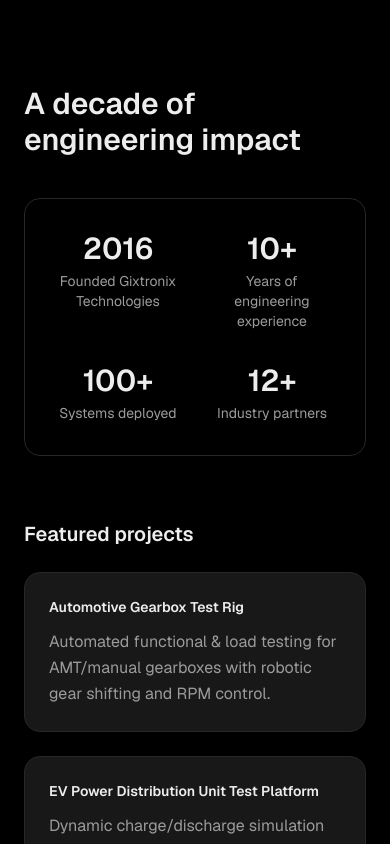
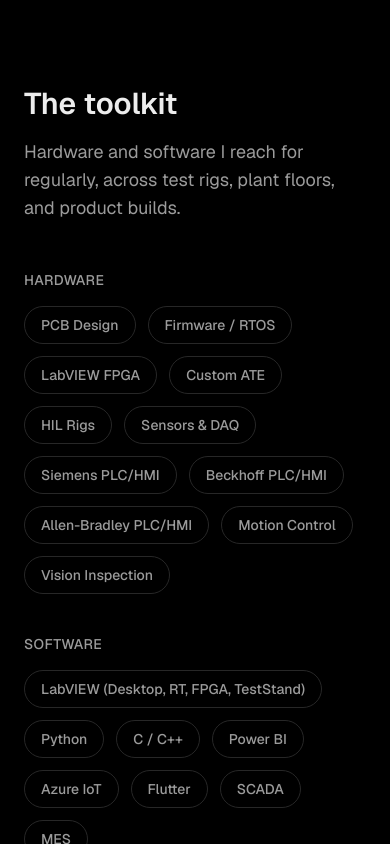
Before and after one commit to gowthamkishore/aboutme, a Next.js app: page / in a window 390 px wide. Shown: the part 5240-6084 px from the top of the page. Built offline with nearby package versions, Linux system fonts and the light colour scheme.

Commit message:
Add Toolkit section listing concrete hardware/software skills
Groups tags into Hardware, Software, and Protocols & Integration,
complementing the higher-level Skills section with the actual
tools and technologies used.

```diff
--- a/src/app/page.tsx
+++ b/src/app/page.tsx
@@ -4,6 +4,7 @@ import TaglineReveal from "@/components/TaglineReveal";
 import Story from "@/components/Story";
 import Timeline from "@/components/Timeline";
 import Skills from "@/components/Skills";
+import Toolkit from "@/components/Toolkit";
 import Achievements from "@/components/Achievements";
 import Products from "@/components/Products";
 import Hobbies from "@/components/Hobbies";
@@ -21,6 +22,7 @@ export default function Home() {
         <Story />
         <Timeline />
         <Skills />
+        <Toolkit />
         <Achievements />
         <Products />
         <Hobbies />
--- a/src/components/Nav.tsx
+++ b/src/components/Nav.tsx
@@ -6,6 +6,7 @@ const LINKS = [
   { label: "Story", href: "#story" },
   { label: "Timeline", href: "#timeline" },
   { label: "Skills", href: "#skills" },
+  { label: "Toolkit", href: "#toolkit" },
   { label: "Achievements", href: "#achievements" },
   { label: "Products", href: "#products" },
   { label: "Hobbies", href: "#hobbies" },
--- /dev/null
+++ b/src/components/Toolkit.tsx
@@ -0,0 +1,85 @@
+import Reveal from "./Reveal";
+
+const GROUPS = [
+  {
+    title: "Hardware",
+    tags: [
+      "PCB Design",
+      "Firmware / RTOS",
+      "LabVIEW FPGA",
+      "Custom ATE",
+      "HIL Rigs",
+      "Sensors & DAQ",
+      "Siemens PLC/HMI",
+      "Beckhoff PLC/HMI",
+      "Allen-Bradley PLC/HMI",
+      "Motion Control",
+      "Vision Inspection",
+    ],
+  },
+  {
+    title: "Software",
+    tags: [
+      "LabVIEW (Desktop, RT, FPGA, TestStand)",
+      "Python",
+      "C / C++",
+      "Power BI",
+      "Azure IoT",
+      "Flutter",
+      "SCADA",
+      "MES",
+    ],
+  },
+  {
+    title: "Protocols & Integration",
+    tags: [
+      "Modbus",
+      "OPC UA",
+      "MQTT",
+      "DNP3",
+      "IEC 61850",
+      "EtherNet/IP",
+    ],
+  },
+];
+
+export default function Toolkit() {
+  return (
+    <section id="toolkit" className="px-6 py-20 sm:py-28">
+      <div className="mx-auto max-w-5xl">
+        <Reveal>
+          <h2 className="max-w-[680px] text-3xl font-semibold sm:text-4xl">
+            The toolkit
+          </h2>
+        </Reveal>
+        <Reveal delay={50}>
+          <p className="mt-4 max-w-[680px] text-lg text-muted">
+            Hardware and software I reach for regularly, across test rigs,
+            plant floors, and product builds.
+          </p>
+        </Reveal>
+        <div className="mt-12 space-y-10">
+          {GROUPS.map((g, i) => (
+            <Reveal key={g.title} delay={100 + i * 75}>
+              <div>
+                <h3 className="text-sm font-medium tracking-wide text-muted uppercase">
+                  {g.title}
+                </h3>
+                <div className="mt-4 flex flex-wrap gap-3">
+                  {g.tags.map((tag) => (
+                    <span
+                      key={tag}
+                      className="rounded-full border border-border px-4 py-2 text-sm font-medium text-muted"
+                    >
+                      {tag}
+                    </span>
+                  ))}
+                </div>
+              </div>
+            </Reveal>
+          ))}
+        </div>
+      </div>
+    </section>
+  );
+}
```
